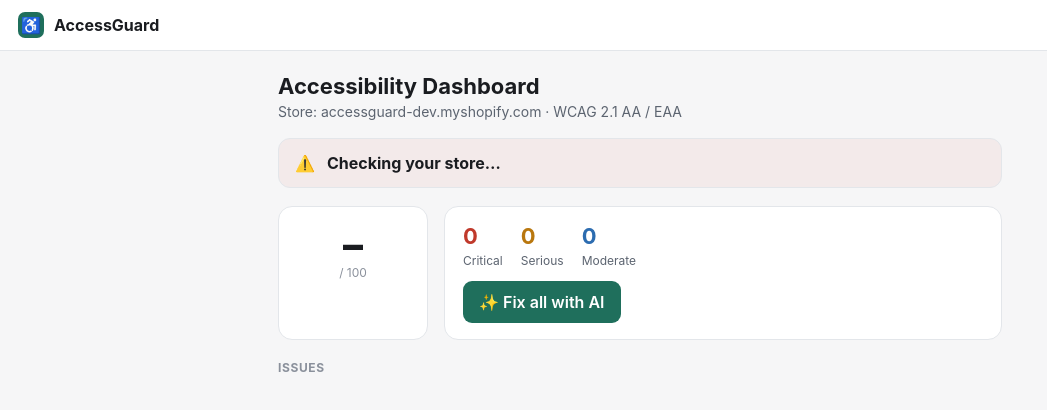
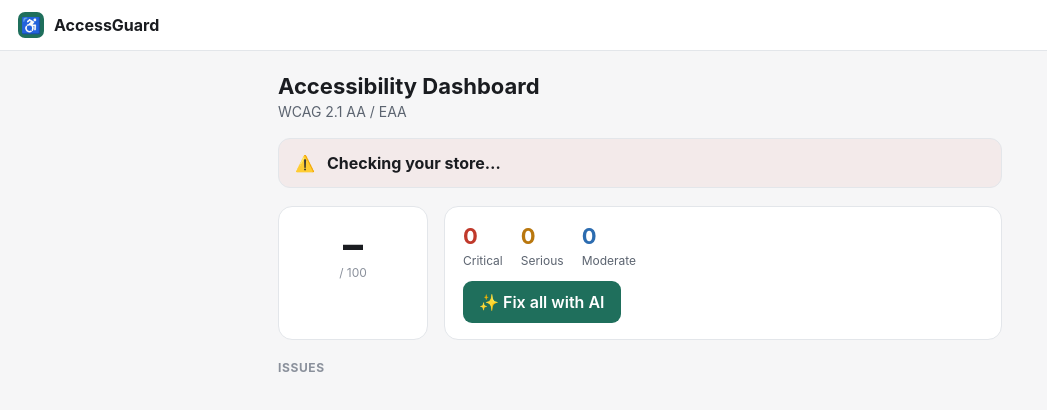
Before and after one commit to Edgar-sys-515/accessguard, a website: page public/index.html in a window 1280 px wide. Both pictures are taken after a click on the button "✨ Fix all with AI". Shown: the whole page, without its empty margins (0-1047 px from the left). Drawn offline with Linux system fonts and the light colour scheme; no server answers.

Commit message:
v0.3.2 painel repassa shop

```diff
--- a/public/index.html
+++ b/public/index.html
@@ -33,7 +33,7 @@
   <div class="top"><div class="logo">♿</div><b>AccessGuard</b></div>
   <div class="wrap">
     <h1>Accessibility Dashboard</h1>
-    <p class="lead">Store: accessguard-dev.myshopify.com · WCAG 2.1 AA / EAA</p>
+    <p class="lead" id="storeline">WCAG 2.1 AA / EAA</p>
     <div id="banner" class="banner risk"><span>⚠️</span><b>Checking your store…</b></div>
     <div class="row">
       <div class="score"><div class="n" id="score">–</div><div class="d">/ 100</div></div>
@@ -52,8 +52,13 @@
   </div>
 <script>
   const sev = { critical:'c', serious:'s', moderate:'m' };
+  // Pega a loja da URL da página e repassa para as chamadas da API.
+  const shop = new URLSearchParams(location.search).get('shop');
+  const q = shop ? ('?shop=' + encodeURIComponent(shop)) : '';
+  const storeline = document.getElementById('storeline');
+  if (storeline) storeline.textContent = (shop ? ('Store: ' + shop + ' · ') : '') + 'WCAG 2.1 AA / EAA';
   async function scan(){
-    const r = await fetch('/api/scan'); const d = await r.json();
+    const r = await fetch('/api/scan' + q); const d = await r.json();
     document.getElementById('score').textContent = d.score;
     document.getElementById('c').textContent = d.counts.critical;
     document.getElementById('s').textContent = d.counts.serious;
@@ -68,7 +73,7 @@
     });
   }
   async function fixAll(){
-    const r = await fetch('/api/fix',{method:'POST'}); const d = await r.json();
+    const r = await fetch('/api/fix' + q,{method:'POST'}); const d = await r.json();
     document.getElementById('score').textContent = d.after;
     document.getElementById('c').textContent='0';document.getElementById('s').textContent='0';document.getElementById('m').textContent='0';
     const b=document.getElementById('banner'); b.className='banner ok'; b.innerHTML='<span>✅</span><b>Your store is compliant. AccessGuard keeps monitoring changes.</b>';
--- a/server.js
+++ b/server.js
@@ -61,7 +61,7 @@
 }
 
 app.get('/health', (req, res) =>
-  res.json({ ok: true, app: 'AccessGuard', version: '0.3.1', mode: shopify.isConfigured ? 'live' : 'demo' })
+  res.json({ ok: true, app: 'AccessGuard', version: '0.3.2', mode: shopify.isConfigured ? 'live' : 'demo' })
 );
 
 // Varre a loja e devolve nota + problemas
```
